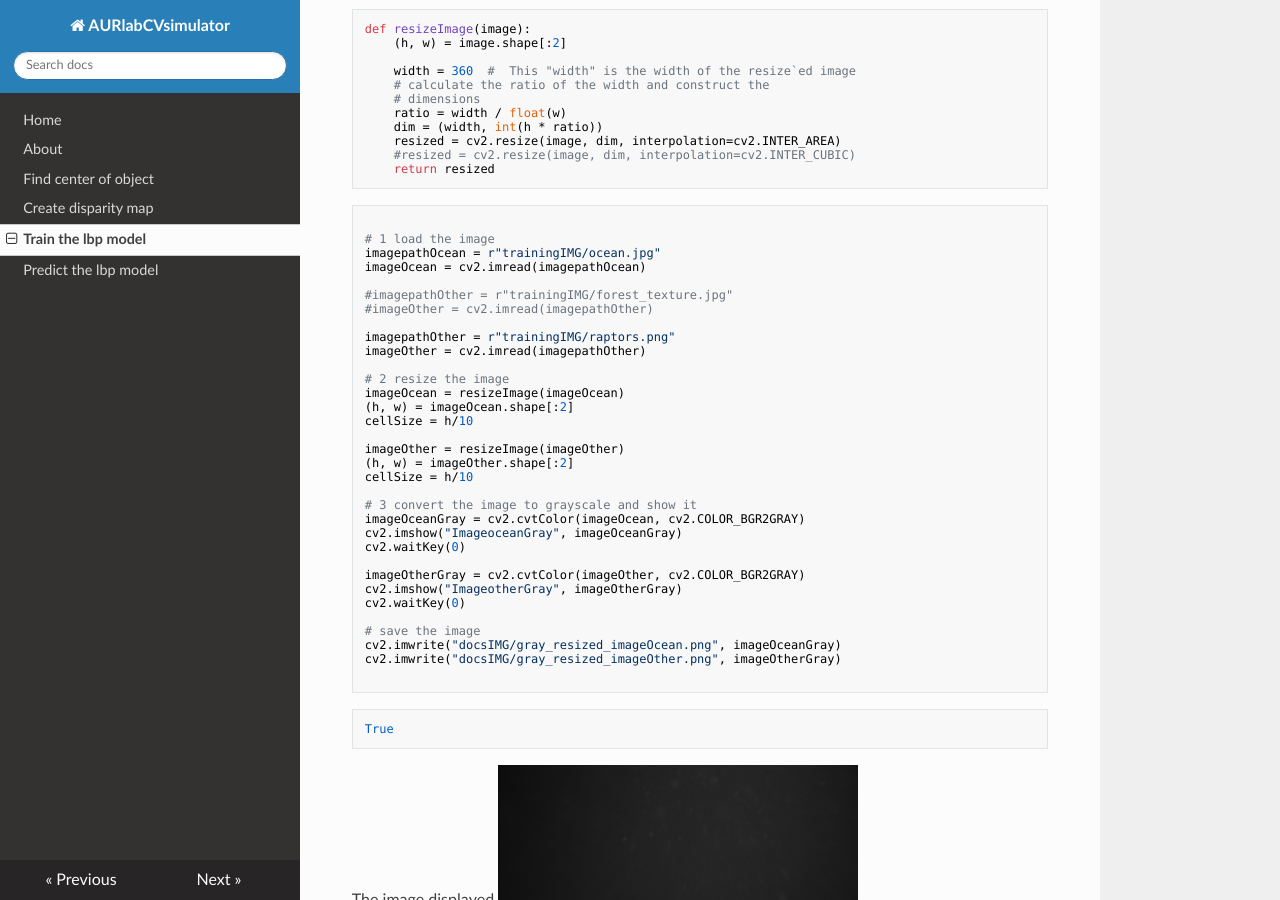
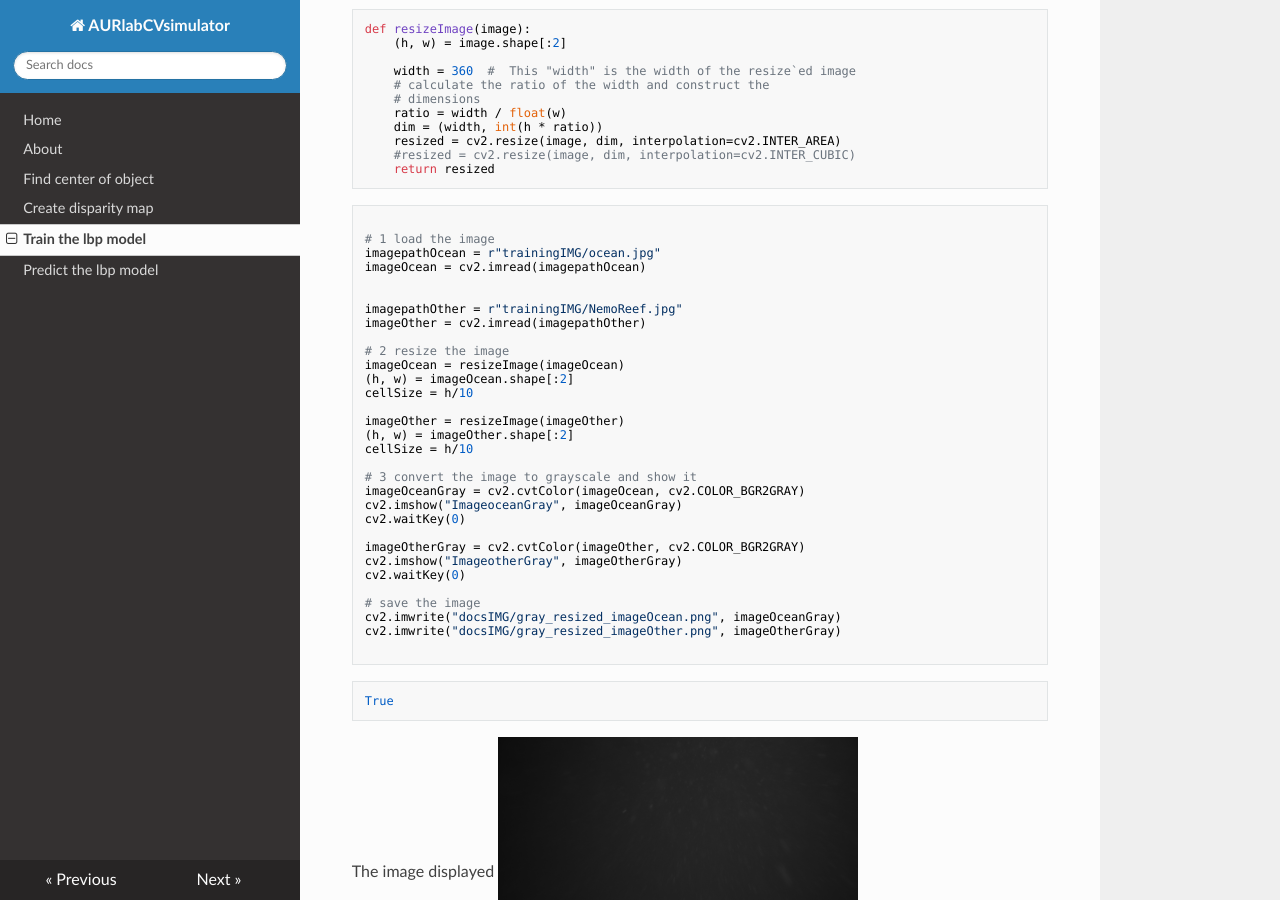
Before and after one commit to larssbr/AURlabCVsimulator, an MkDocs documentation site: the page built from docs/TrainModelLbp.md, in a window 1280 px wide and 900 px high, scrolled down 886 px. Built offline with MkDocs 1.6.1, drawn with Linux system fonts in a browser that asks for light colours; nearby versions of some CDN libraries; old or Windows-style settings are respelled for this version of MkDocs.

Commit message:
updated it

````diff
--- a/docs/TrainModelLbp.md
+++ b/docs/TrainModelLbp.md
@@ -63,10 +63,8 @@ def resizeImage(image):
 imagepathOcean = r"trainingIMG/ocean.jpg"
 imageOcean = cv2.imread(imagepathOcean)
 
-#imagepathOther = r"trainingIMG/forest_texture.jpg"
-#imageOther = cv2.imread(imagepathOther)
 
-imagepathOther = r"trainingIMG/raptors.png"
+imagepathOther = r"trainingIMG/NemoReef.jpg"
 imageOther = cv2.imread(imagepathOther)
 
 # 2 resize the image
@@ -227,3 +225,10 @@ joblib.dump(model, "model/filename_model.pkl")
      'model/filename_model.pkl_01.npy',
      'model/filename_model.pkl_02.npy',
      'model/filename_model.pkl_03.npy']
+
+
+
+
+```python
+
+```
````
